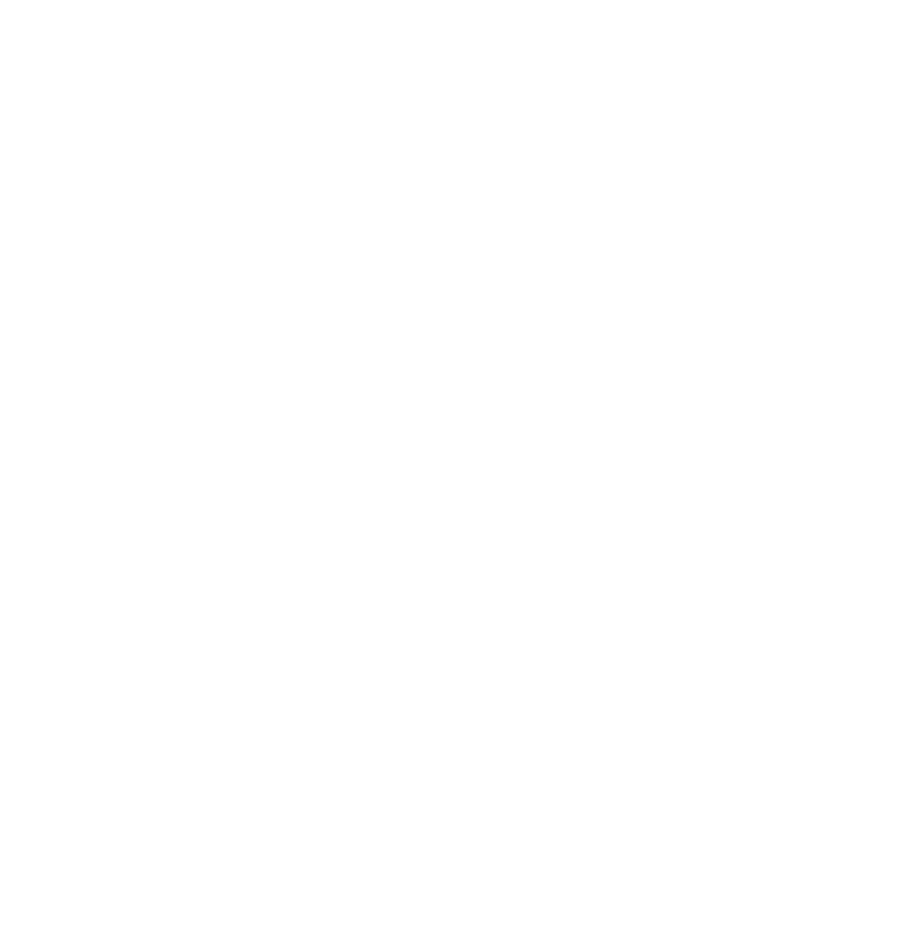
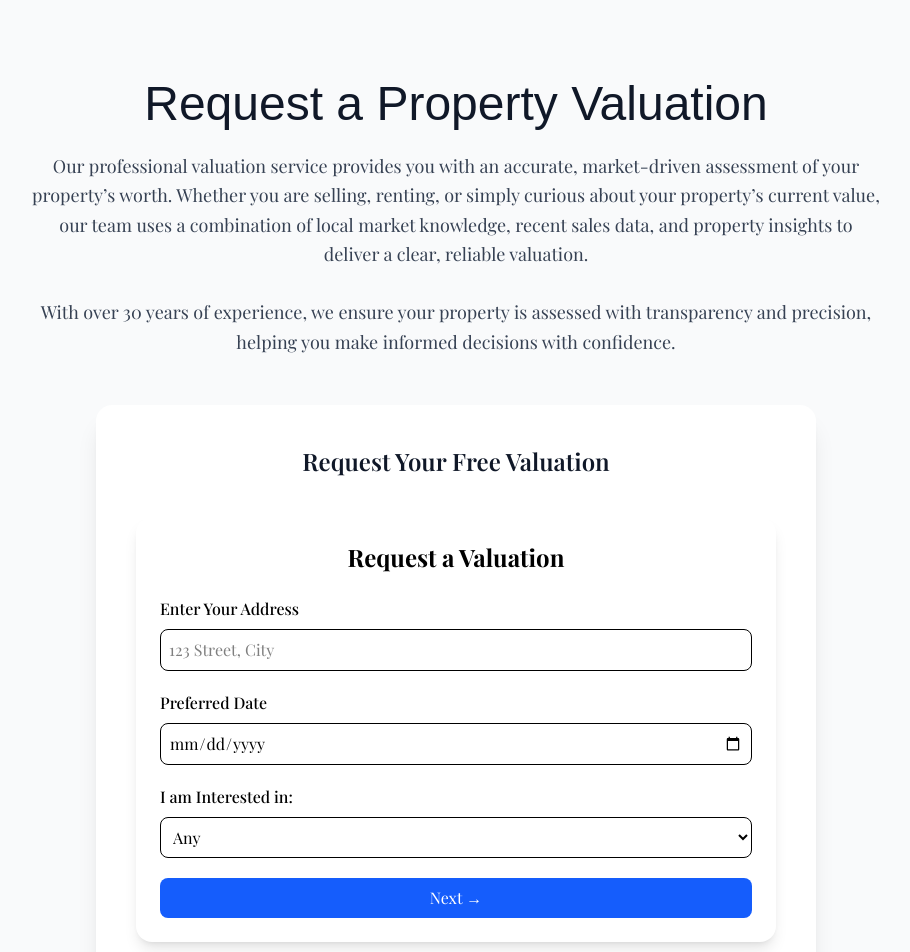
Before and after one commit to mussadiqkhan6886/hafsons, a Next.js app: page /valuation in a window 1280 px wide. Shown: the top 952 px of the page, without its empty margins (184-1094 px from the left). Before the commit the page ends 800 px from the top, so only its background shows below. Built offline with nearby package versions, Linux system fonts and the light colour scheme; a web font is replaced by a local one.

Commit message:
changess

```diff
--- a/app/insights/[slug]/page.tsx
+++ b/app/insights/[slug]/page.tsx
@@ -2,11 +2,11 @@ import { insights } from '@/constants'
 import Image from 'next/image'
 import React from 'react'
 
-export const generateStaticParams = () => {
-  return insights.map(item => ({
-    slug: item.slug,
-  }))
-}
+// export const generateStaticParams = () => {
+//   return insights.map(item => ({
+//     slug: item.slug,
+//   }))
+// }
 
 
 const page = async ({params}: {params: Promise<{slug: string}>}) => {
--- a/app/our-projects/[slug]/page.tsx
+++ b/app/our-projects/[slug]/page.tsx
@@ -4,11 +4,11 @@ import Image from 'next/image'
 import React from 'react'
 
 
-export const generateStaticParams = () => {
-  return projects.map(item => ({
-    slug: item.slug,
-  }))
-}
+// export const generateStaticParams = () => {
+//   return projects.map(item => ({
+//     slug: item.slug,
+//   }))
+// }
 
 
 const page = async ({params}: {params: Promise<{slug: string}>}) => {
--- a/app/valuation/page.tsx
+++ b/app/valuation/page.tsx
@@ -1,9 +1,41 @@
-import React from 'react'
+import ValuationForm from "@/components/ValuationForm"
+import { instrumentSerif } from "@/fonts/font"
+import React from "react"
 
 const Valuation = () => {
   return (
-    <main>
+    <main className="pt-20 pb-16 bg-gray-50 min-h-screen">
+      {/* Header Section */}
+      <div className="max-w-4xl mx-auto px-6 text-center mb-12">
+        <h1
+          className={`${instrumentSerif.className} text-5xl font-bold text-gray-900 mb-6`}
+        >
+          Request a Property Valuation
+        </h1>
+        <p className="text-gray-700 text-lg leading-relaxed">
+          Our professional valuation service provides you with an accurate,
+          market-driven assessment of your property’s worth. Whether you are
+          selling, renting, or simply curious about your property’s current
+          value, our team uses a combination of local market knowledge, recent
+          sales data, and property insights to deliver a clear, reliable
+          valuation.
+          <br />
+          <br />
+          With over 30 years of experience, we ensure your property is assessed
+          with transparency and precision, helping you make informed decisions
+          with confidence.
+        </p>
+      </div>
 
+      {/* Form Section */}
+      <div className="max-w-3xl mx-auto px-6">
+        <div className="bg-white shadow-xl rounded-2xl p-8 md:p-10">
+          <h2 className="text-2xl font-semibold text-gray-900 mb-6 text-center">
+            Request Your Free Valuation
+          </h2>
+          <ValuationForm />
+        </div>
+      </div>
     </main>
   )
 }
--- /dev/null
+++ b/components/ValuationForm.tsx
@@ -0,0 +1,204 @@
+"use client"
+import { useState } from "react"
+
+export default function ValuationForm() {
+  const [step, setStep] = useState(1)
+  const [formData, setFormData] = useState({
+    address: "",
+    date: "",
+    time: "Any",
+    interest: "Sales",
+    title: "Mr",
+    firstName: "",
+    lastName: "",
+    email: "",
+    phone: "",
+    contactMethod: "Don't mind",
+  })
+
+  const handleChange = (e: React.ChangeEvent<HTMLInputElement | HTMLSelectElement>) => {
+    setFormData({ ...formData, [e.target.name]: e.target.value })
+  }
+
+  const handleNext = () => setStep(2)
+  const handleBack = () => setStep(1)
+  const handleSubmit = (e: React.FormEvent) => {
+    e.preventDefault()
+    console.log("Form Submitted:", formData)
+    alert("Your valuation request has been submitted ✅")
+  }
+
+  return (
+    <div className="max-w-2xl mx-auto p-6 bg-white rounded-2xl shadow-lg mt-10">
+      <h2 className="text-2xl font-bold mb-6 text-center">
+        {step === 1 ? "Request a Valuation" : "Step 2"}
+      </h2>
+
+      <form onSubmit={handleSubmit} className="space-y-5">
+        {step === 1 && (
+          <>
+            <div>
+              <label className="block mb-2 font-medium">Enter Your Address</label>
+              <input
+                type="text"
+                name="address"
+                value={formData.address}
+                onChange={handleChange}
+                className="w-full border rounded-lg p-2"
+                placeholder="123 Street, City"
+                required
+              />
+            </div>
+
+            <div>
+              <label className="block mb-2 font-medium">Preferred Date</label>
+              <input
+                type="date"
+                name="date"
+                value={formData.date}
+                onChange={handleChange}
+                className="w-full border rounded-lg p-2"
+                required
+              />
+            </div>
+
+            <div>
+              <label className="block mb-2 font-medium">I am Interested in:</label>
+              <select
+                name="time"
+                value={formData.time}
+                onChange={handleChange}
+                className="w-full border rounded-lg p-2"
+              >
+                <option>Any</option>
+                <option>Morning</option>
+                <option>Afternoon</option>
+                <option>Evening</option>
+              </select>
+            </div>
+
+            <button
+              type="button"
+              onClick={handleNext}
+              className="w-full bg-blue-600 text-white py-2 rounded-lg hover:bg-blue-700 transition"
+            >
+              Next →
+            </button>
+          </>
+        )}
+
+        {step === 2 && (
+          <>
+            <div>
+              <label className="block mb-2 font-medium">I am Interested in:</label>
+              <select
+                name="interest"
+                value={formData.interest}
+                onChange={handleChange}
+                className="w-full border rounded-lg p-2"
+              >
+                <option>Sales</option>
+                <option>Lettings</option>
+                <option>Both</option>
+              </select>
+            </div>
+
+            <div>
+              <label className="block mb-2 font-medium">Title</label>
+              <select
+                name="title"
+                value={formData.title}
+                onChange={handleChange}
+                className="w-full border rounded-lg p-2"
+              >
+                <option>Mr</option>
+                <option>Mrs</option>
+                <option>Ms</option>
+                <option>Dr</option>
+              </select>
+            </div>
+
+            <div className="grid grid-cols-2 gap-4">
+              <div>
+                <label className="block mb-2 font-medium">First Name</label>
+                <input
+                  type="text"
+                  name="firstName"
+                  value={formData.firstName}
+                  onChange={handleChange}
+                  className="w-full border rounded-lg p-2"
+                  required
+                />
+              </div>
+              <div>
+                <label className="block mb-2 font-medium">Last Name</label>
+                <input
+                  type="text"
+                  name="lastName"
+                  value={formData.lastName}
+                  onChange={handleChange}
+                  className="w-full border rounded-lg p-2"
+                  required
+                />
+              </div>
+            </div>
+
+            <div>
+              <label className="block mb-2 font-medium">Email</label>
+              <input
+                type="email"
+                name="email"
+                value={formData.email}
+                onChange={handleChange}
+                className="w-full border rounded-lg p-2"
+                required
+              />
+            </div>
+
+            <div>
+              <label className="block mb-2 font-medium">Phone</label>
+              <input
+                type="tel"
+                name="phone"
+                value={formData.phone}
+                onChange={handleChange}
+                className="w-full border rounded-lg p-2"
+                required
+              />
+            </div>
+
+            <div>
+              <label className="block mb-2 font-medium">Preferred Contact Method</label>
+              <select
+                name="contactMethod"
+                value={formData.contactMethod}
+                onChange={handleChange}
+                className="w-full border rounded-lg p-2"
+              >
+                <option>Don't mind</option>
+                <option>Phone</option>
+                <option>Email</option>
+              </select>
+            </div>
+
+            <div className="flex justify-between gap-4">
+              <button
+                type="button"
+                onClick={handleBack}
+                className="w-full bg-gray-300 py-2 rounded-lg hover:bg-gray-400 transition"
+              >
+                ← Back
+              </button>
+              <button
+                type="submit"
+                className="w-full bg-green-600 text-white py-2 rounded-lg hover:bg-green-700 transition"
+              >
+                Submit ✅
+              </button>
+            </div>
+          </>
+        )}
+      </form>
+    </div>
+  )
+}
```
